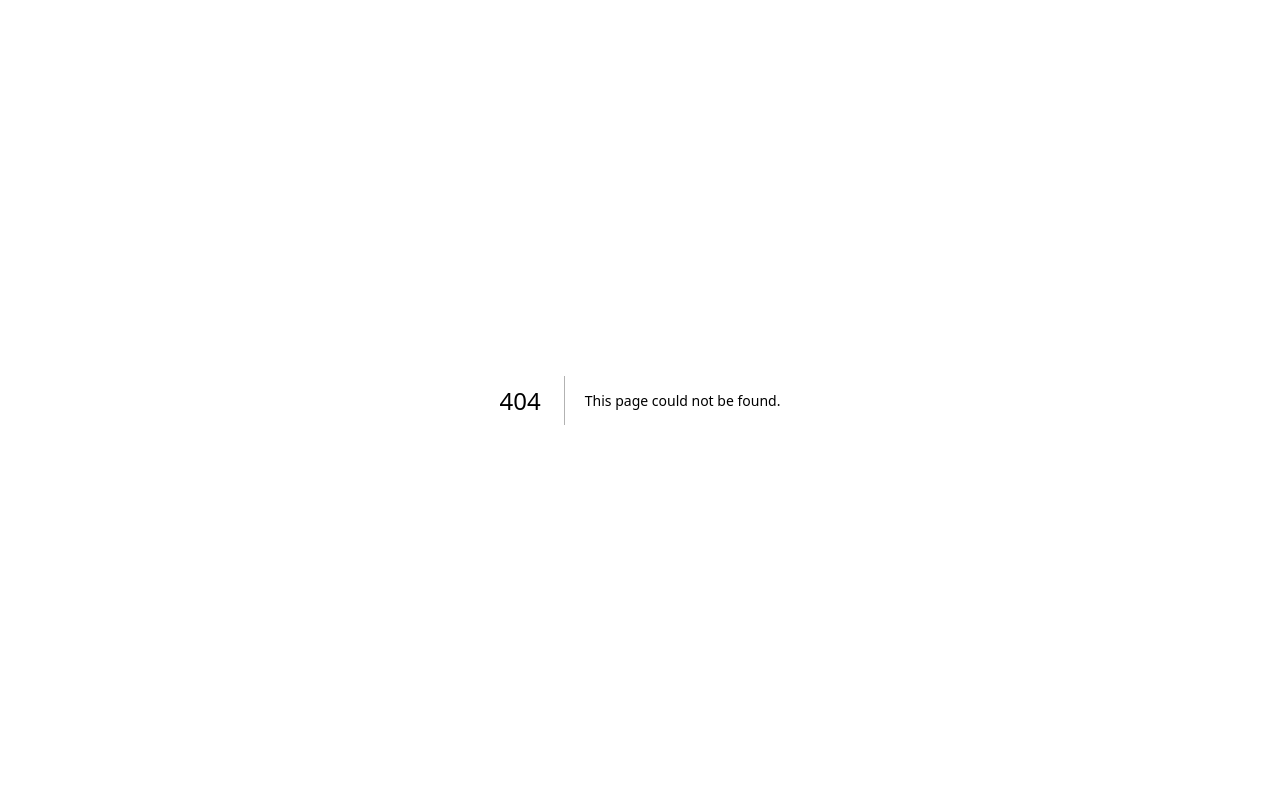
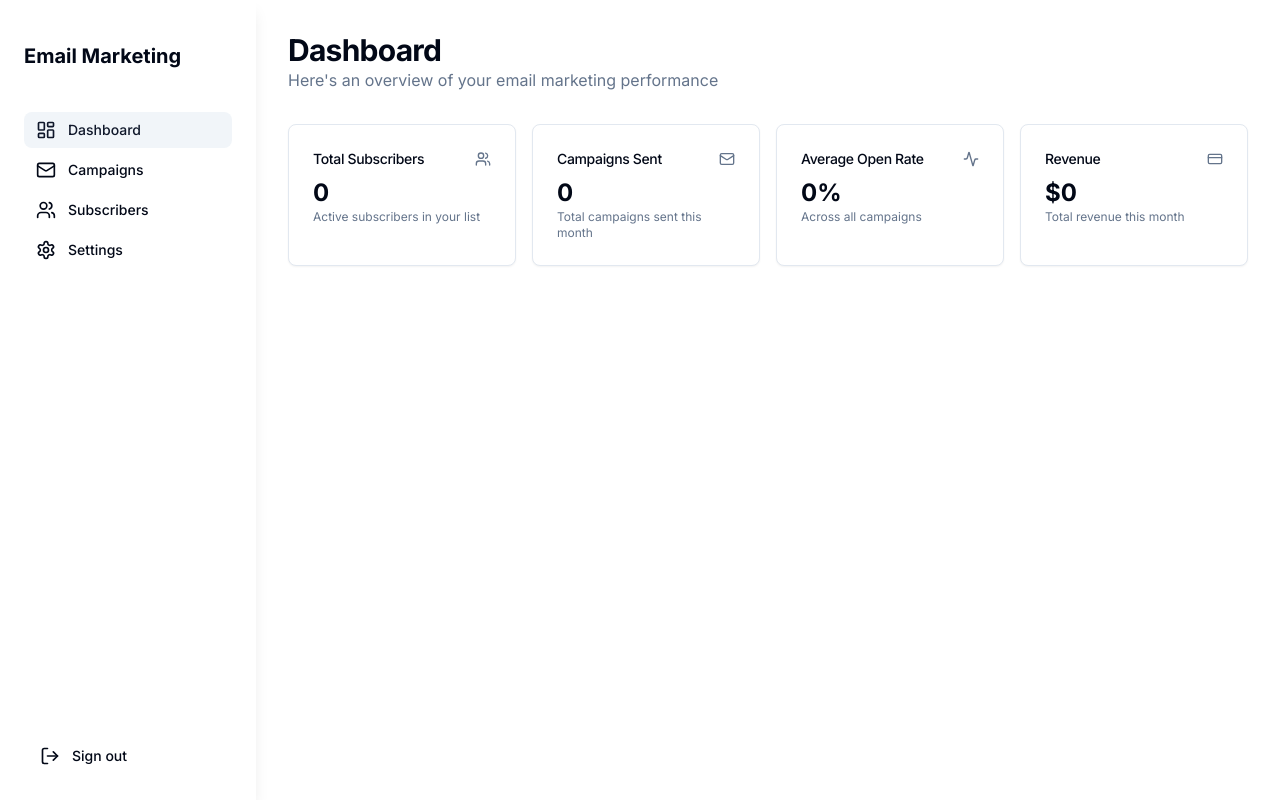
Before and after one commit to parsTroy/email-marketing, a Next.js app: page /dashboard in a window 1280 px wide. Before the commit this address had no page. Built offline with nearby package versions, Linux system fonts and the light colour scheme; no server answers.

Commit message:
Update login

```diff
--- /dev/null
+++ b/app/(dashboard)/dashboard/page.tsx
@@ -0,0 +1,67 @@
+import { Metadata } from "next";
+import { Card, CardContent, CardHeader, CardTitle } from "@/components/ui/card";
+import { Mail, Users, CreditCard, Activity } from "lucide-react";
+
+export const metadata: Metadata = {
+  title: "Dashboard - Email Marketing Automation",
+  description: "View your email marketing statistics and performance",
+};
+
+const stats = [
+  {
+    name: "Total Subscribers",
+    value: "0",
+    icon: Users,
+    description: "Active subscribers in your list",
+  },
+  {
+    name: "Campaigns Sent",
+    value: "0",
+    icon: Mail,
+    description: "Total campaigns sent this month",
+  },
+  {
+    name: "Average Open Rate",
+    value: "0%",
+    icon: Activity,
+    description: "Across all campaigns",
+  },
+  {
+    name: "Revenue",
+    value: "$0",
+    icon: CreditCard,
+    description: "Total revenue this month",
+  },
+];
+
+export default function DashboardPage() {
+  return (
+    <div className="space-y-8">
+      <div>
+        <h2 className="text-3xl font-bold tracking-tight">Dashboard</h2>
+        <p className="text-muted-foreground">
+          Here&apos;s an overview of your email marketing performance
+        </p>
+      </div>
+
+      <div className="grid gap-4 md:grid-cols-2 lg:grid-cols-4">
+        {stats.map((stat) => (
+          <Card key={stat.name}>
+            <CardHeader className="flex flex-row items-center justify-between space-y-0 pb-2">
+              <CardTitle className="text-sm font-medium">
+                {stat.name}
+              </CardTitle>
+              <stat.icon className="h-4 w-4 text-muted-foreground" />
+            </CardHeader>
+            <CardContent>
+              <div className="text-2xl font-bold">{stat.value}</div>
+              <p className="text-xs text-muted-foreground">
+                {stat.description}
+              </p>
+            </CardContent>
+          </Card>
+        ))}
+      </div>
+    </div>
+  );
+}
--- a/app/(dashboard)/layout.tsx
+++ b/app/(dashboard)/layout.tsx
@@ -3,26 +3,17 @@
 import { useState } from "react";
 import Link from "next/link";
 import { usePathname } from "next/navigation";
-import { cn } from "@/lib/utils";
 import { Button } from "@/components/ui/button";
-import {
-  DropdownMenu,
-  DropdownMenuContent,
-  DropdownMenuItem,
-  DropdownMenuLabel,
-  DropdownMenuSeparator,
-  DropdownMenuTrigger,
-} from "@/components/ui/dropdown-menu";
-import { supabase } from "@/lib/supabase";
-import { useRouter } from "next/navigation";
 import {
   LayoutDashboard,
   Mail,
   Users,
   Settings,
+  Menu,
   LogOut,
-  Menu,
 } from "lucide-react";
+import { supabase } from "@/lib/supabase";
+import { useRouter } from "next/navigation";
 
 const navigation = [
   { name: "Dashboard", href: "/dashboard", icon: LayoutDashboard },
@@ -47,21 +38,21 @@ export default function DashboardLayout({
 
   return (
     <div className="min-h-screen bg-background">
-      {/* Mobile sidebar */}
+      {/* Mobile sidebar backdrop */}
       <div
-        className={cn(
-          "fixed inset-0 z-50 bg-background/80 backdrop-blur-sm lg:hidden",
+        className={`fixed inset-0 z-50 bg-background/80 backdrop-blur-sm lg:hidden ${
           sidebarOpen ? "block" : "hidden"
-        )}
+        }`}
         onClick={() => setSidebarOpen(false)}
       />
+
+      {/* Sidebar */}
       <div
-        className={cn(
-          "fixed inset-y-0 left-0 z-50 w-64 transform bg-background transition-transform duration-200 ease-in-out lg:translate-x-0",
+        className={`fixed inset-y-0 left-0 z-50 w-64 transform bg-background p-6 shadow-lg transition-transform duration-200 ease-in-out lg:translate-x-0 ${
           sidebarOpen ? "translate-x-0" : "-translate-x-full"
-        )}
+        }`}
       >
-        <div className="flex h-16 items-center justify-between px-4">
+        <div className="flex h-16 items-center justify-between">
           <Link href="/dashboard" className="text-xl font-bold">
             Email Marketing
           </Link>
@@ -74,38 +65,41 @@ export default function DashboardLayout({
             <Menu className="h-6 w-6" />
           </Button>
         </div>
-        <nav className="space-y-1 px-2">
+
+        <nav className="mt-6 space-y-1">
           {navigation.map((item) => {
             const isActive = pathname === item.href;
             return (
               <Link
                 key={item.name}
                 href={item.href}
-                className={cn(
-                  "group flex items-center rounded-md px-2 py-2 text-sm font-medium",
+                className={`flex items-center space-x-3 rounded-lg px-3 py-2 text-sm font-medium ${
                   isActive
-                    ? "bg-primary text-primary-foreground"
-                    : "text-muted-foreground hover:bg-muted hover:text-foreground"
-                )}
+                    ? "bg-secondary text-secondary-foreground"
+                    : "hover:bg-secondary/50"
+                }`}
               >
-                <item.icon
-                  className={cn(
-                    "mr-3 h-5 w-5",
-                    isActive
-                      ? "text-primary-foreground"
-                      : "text-muted-foreground group-hover:text-foreground"
-                  )}
-                />
-                {item.name}
+                <item.icon className="h-5 w-5" />
+                <span>{item.name}</span>
               </Link>
             );
           })}
         </nav>
+
+        <div className="absolute bottom-6 left-6 right-6">
+          <Button
+            variant="ghost"
+            className="w-full justify-start space-x-3"
+            onClick={handleSignOut}
+          >
+            <LogOut className="h-5 w-5" />
+            <span>Sign out</span>
+          </Button>
+        </div>
       </div>
 
-      {/* Main content */}
-      <div className="lg:pl-64">
-        <div className="sticky top-0 z-40 flex h-16 items-center justify-between border-b bg-background px-4">
+      {/* Mobile header */}
+      <div className="sticky top-0 z-40 flex h-16 items-center gap-x-4 border-b bg-background px-4 shadow-sm sm:gap-x-6 lg:hidden">
         <Button
           variant="ghost"
           size="icon"
@@ -113,34 +107,14 @@ export default function DashboardLayout({
           onClick={() => setSidebarOpen(true)}
         >
           <Menu className="h-6 w-6" />
+          <span className="sr-only">Open sidebar</span>
         </Button>
-          <div className="flex items-center gap-4">
-            <DropdownMenu>
-              <DropdownMenuTrigger asChild>
-                <Button variant="ghost" size="icon">
-                  <span className="sr-only">Open user menu</span>
-                  <div className="h-8 w-8 rounded-full bg-primary/10 flex items-center justify-center">
-                    <span className="text-sm font-medium">U</span>
       </div>
-                </Button>
-              </DropdownMenuTrigger>
-              <DropdownMenuContent align="end">
-                <DropdownMenuLabel>My Account</DropdownMenuLabel>
-                <DropdownMenuSeparator />
-                <DropdownMenuItem onClick={handleSignOut}>
-                  <LogOut className="mr-2 h-4 w-4" />
-                  Sign out
-                </DropdownMenuItem>
-              </DropdownMenuContent>
-            </DropdownMenu>
-          </div>
-        </div>
-        <main className="py-6">
-          <div className="mx-auto max-w-7xl px-4 sm:px-6 lg:px-8">
-            {children}
-          </div>
+
+      {/* Main content */}
+      <main className="lg:pl-64">
+        <div className="px-4 py-8 sm:px-6 lg:px-8">{children}</div>
       </main>
-      </div>
     </div>
   );
 }
```
Lines whose indentation alone changed are shown as unchanged.
